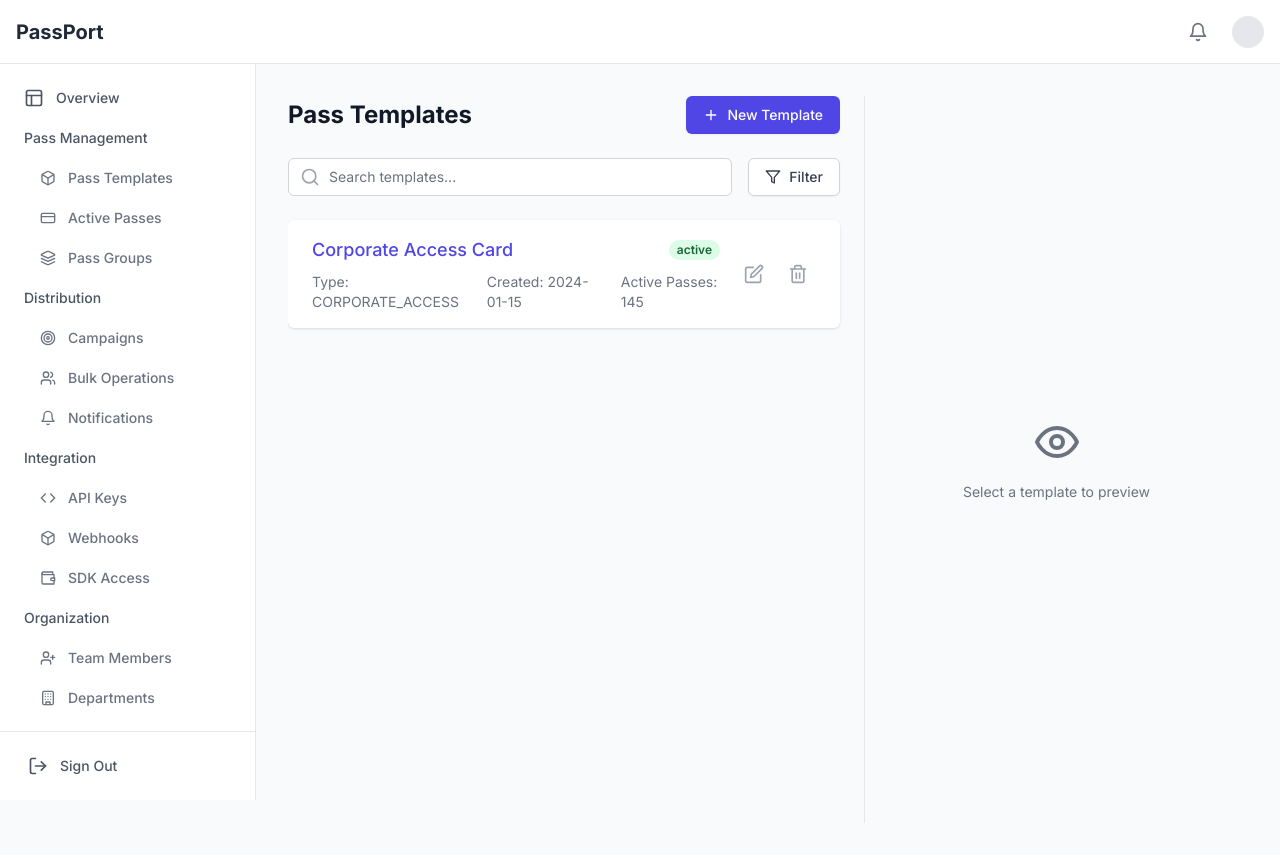
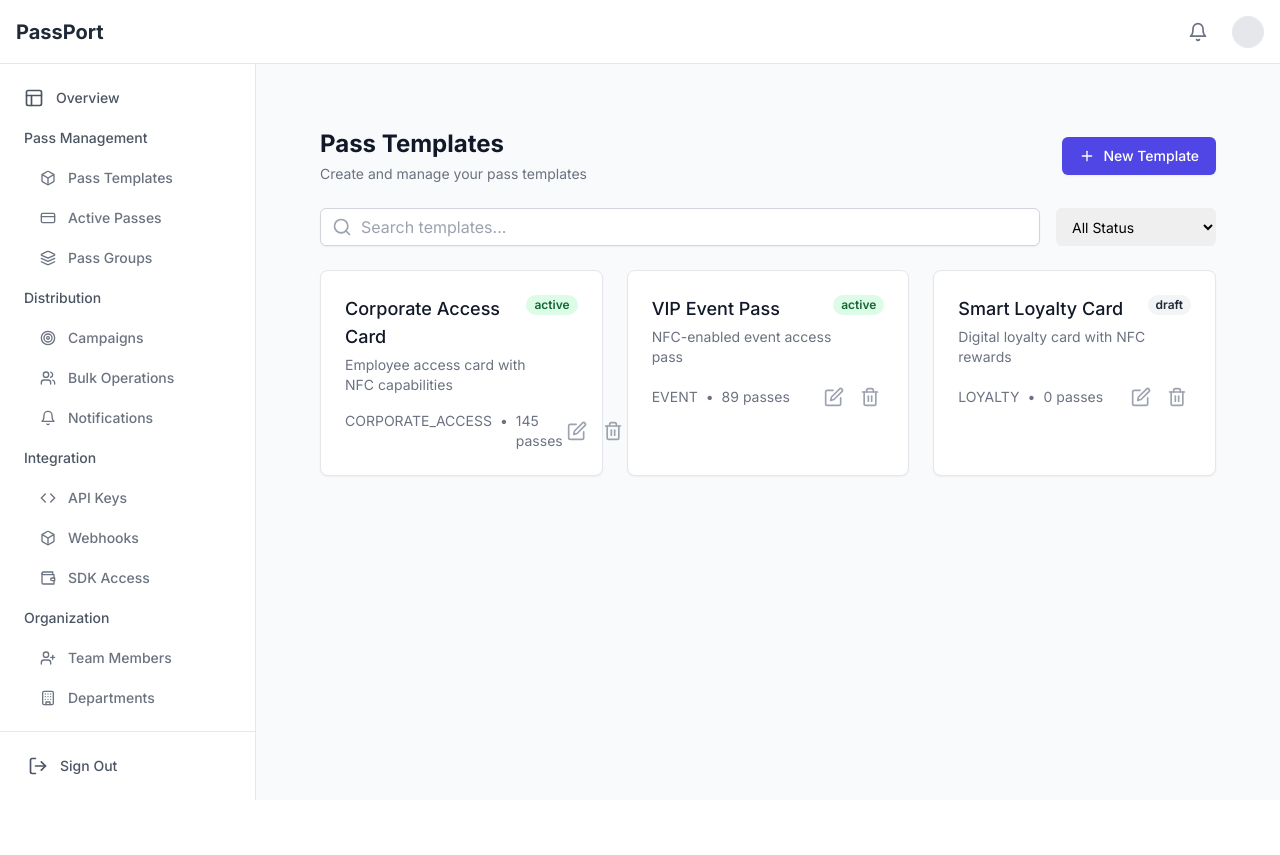
Before and after one commit to jonoairey/wallet-pass-saas, a Next.js app: page /dashboard/passes/templates in a window 1280 px wide. After the commit the page ends 800 px from the top, so only its background shows below. Built offline with nearby package versions, Linux system fonts and the light colour scheme.

Commit message:
couple of changes to template

```diff
--- a/app/dashboard/passes/templates/new/page.tsx
+++ b/app/dashboard/passes/templates/new/page.tsx
@@ -1,3 +1,4 @@
+
 'use client';
 
 import React, { useState } from 'react';
@@ -14,7 +15,19 @@ import {
   Smartphone
 } from 'lucide-react';
 import PassPreview from '@/components/dashboard/PassPreview';
+import PassTemplateBuilder from '@/components/dashboard/PassTemplateBuilder';
 
+export default function NewTemplatePage() {
+  return (
+    <div className="max-w-7xl mx-auto px-4 sm:px-6 lg:px-8">
+      <div className="py-6">
+        <h1 className="text-2xl font-bold text-gray-900">Create New Template</h1>
+        <p className="mt-1 text-sm text-gray-500">Design your pass template with NFC capabilities</p>
+      </div>
+      <PassTemplateBuilder />
+    </div>
+  );
+}
 
 interface FormData {
   name: string;
--- a/app/dashboard/passes/templates/page.tsx
+++ b/app/dashboard/passes/templates/page.tsx
@@ -3,13 +3,8 @@
 import { useState } from 'react';
 import { Plus, Search, Filter, MoreVertical, Edit, Trash2, Eye } from 'lucide-react';
 import Link from 'next/link';
-import PassPreview from '@/components/dashboard/PassPreview';
 
-export default function TemplatesPage() {
-  const [searchQuery, setSearchQuery] = useState('');
-  const [selectedTemplate, setSelectedTemplate] = useState<any>(null);
-  const [previewMode, setPreviewMode] = useState<'front' | 'back'>('front');
-
+// Temporary sample data - will be replaced with database data
 const templates = [
   {
     id: '1',
@@ -18,58 +13,57 @@ export default function TemplatesPage() {
     createdAt: '2024-01-15',
     status: 'active',
     totalPasses: 145,
-      description: 'Standard corporate access card template',
-      primaryColor: '#1E40AF',
-      secondaryColor: '#ffffff',
-      textColor: '#000000',
-      labelColor: '#666666',
-      backgroundColor: '#ffffff',
-      headerFields: [
-        { key: 'role', label: 'Role', value: 'Employee' },
-        { key: 'dept', label: 'Department', value: 'Engineering' }
-      ],
-      primaryFields: [
-        { key: 'name', label: 'Name', value: 'John Doe' }
-      ],
-      secondaryFields: [
-        { key: 'id', label: 'ID', value: 'EMP001' },
-        { key: 'access', label: 'Access Level', value: 'All Areas' }
-      ],
-      auxiliaryFields: [
-        { key: 'validity', label: 'Valid Until', value: '2024-12-31' }
-      ],
-      backFields: [
-        { key: 'emergency', label: 'Emergency Contact', value: '+1 234-567-8900' },
-        { key: 'notes', label: 'Notes', value: 'Building access 24/7' }
-      ],
-      organizationName: 'Tech Corp',
-      barcodeMessage: 'EMP001-TECH-CORP'
+    description: 'Employee access card with NFC capabilities',
   },
-    // Add more template examples...
+  {
+    id: '2',
+    name: 'VIP Event Pass',
+    type: 'EVENT',
+    createdAt: '2024-01-20',
+    status: 'active',
+    totalPasses: 89,
+    description: 'NFC-enabled event access pass',
+  },
+  {
+    id: '3',
+    name: 'Smart Loyalty Card',
+    type: 'LOYALTY',
+    createdAt: '2024-01-25',
+    status: 'draft',
+    totalPasses: 0,
+    description: 'Digital loyalty card with NFC rewards',
+  },
 ];
 
-  const handleTemplateClick = (template: any) => {
-    setSelectedTemplate(template);
-  };
+export default function TemplatesPage() {
+  const [searchQuery, setSearchQuery] = useState('');
+  const [filterStatus, setFilterStatus] = useState('all');
+
+  const filteredTemplates = templates.filter(template => {
+    const matchesSearch = template.name.toLowerCase().includes(searchQuery.toLowerCase()) ||
+                         template.description.toLowerCase().includes(searchQuery.toLowerCase());
+    const matchesStatus = filterStatus === 'all' || template.status === filterStatus;
+    return matchesSearch && matchesStatus;
+  });
 
   return (
-    <div className="flex h-[calc(100vh-73px)]">
-      {/* Left Column - Templates List */}
-      <div className="flex-1 pr-6 overflow-y-auto">
-        <div className="space-y-6">
+    <div className="space-y-6 p-8">
       {/* Header */}
       <div className="flex justify-between items-center">
+        <div>
           <h1 className="text-2xl font-bold text-gray-900">Pass Templates</h1>
+          <p className="mt-1 text-sm text-gray-500">Create and manage your pass templates</p>
+        </div>
         <Link
           href="/dashboard/passes/templates/new"
-              className="inline-flex items-center px-4 py-2 border border-transparent shadow-sm text-sm font-medium rounded-md text-white bg-indigo-600 hover:bg-indigo-700 focus:outline-none focus:ring-2 focus:ring-offset-2 focus:ring-indigo-500"
+          className="inline-flex items-center px-4 py-2 border border-transparent shadow-sm text-sm font-medium rounded-md text-white bg-indigo-600 hover:bg-indigo-700 focus:outline-none"
         >
           <Plus className="h-4 w-4 mr-2" />
           New Template
         </Link>
       </div>
 
-          {/* Search and Filter */}
+      {/* Filters */}
       <div className="flex gap-4">
         <div className="flex-1 relative">
           <input
@@ -77,87 +71,86 @@ export default function TemplatesPage() {
             placeholder="Search templates..."
             value={searchQuery}
             onChange={(e) => setSearchQuery(e.target.value)}
-                className="block w-full pl-10 pr-3 py-2 border border-gray-300 rounded-md leading-5 bg-white placeholder-gray-500 focus:outline-none focus:placeholder-gray-400 focus:ring-1 focus:ring-indigo-500 focus:border-indigo-500 sm:text-sm"
+            className="block w-full pl-10 pr-3 py-2 border border-gray-300 rounded-md leading-5 bg-white shadow-sm focus:outline-none focus:ring-1 focus:ring-indigo-500 focus:border-indigo-500"
           />
           <div className="absolute inset-y-0 left-0 pl-3 flex items-center pointer-events-none">
             <Search className="h-5 w-5 text-gray-400" />
           </div>
         </div>
-            <button className="inline-flex items-center px-4 py-2 border border-gray-300 rounded-md shadow-sm text-sm font-medium text-gray-700 bg-white hover:bg-gray-50 focus:outline-none focus:ring-2 focus:ring-offset-2 focus:ring-indigo-500">
-              <Filter className="h-4 w-4 mr-2" />
-              Filter
-            </button>
+        <select
+          value={filterStatus}
+          onChange={(e) => setFilterStatus(e.target.value)}
+          className="block w-40 pl-3 pr-10 py-2 text-base border-gray-300 focus:outline-none focus:ring-indigo-500 focus:border-indigo-500 sm:text-sm rounded-md"
+        >
+          <option value="all">All Status</option>
+          <option value="active">Active</option>
+          <option value="draft">Draft</option>
+        </select>
       </div>
 
-          {/* Templates List */}
-          <div className="bg-white shadow overflow-hidden sm:rounded-md">
-            <ul className="divide-y divide-gray-200">
-              {templates.map((template) => (
-                <li
+      {/* Templates Grid */}
+      <div className="grid grid-cols-1 gap-6 sm:grid-cols-2 lg:grid-cols-3">
+        {filteredTemplates.map((template) => (
+          <div
             key={template.id}
-                  className={`cursor-pointer ${selectedTemplate?.id === template.id ? 'bg-indigo-50' : ''}`}
-                  onClick={() => handleTemplateClick(template)}
+            className="bg-white rounded-lg border border-gray-200 shadow-sm hover:shadow-md transition-shadow"
           >
-                  <div className="px-6 py-4 flex items-center justify-between hover:bg-gray-50">
-                    <div className="flex-1">
-                      <div className="flex items-center justify-between">
-                        <span className="text-lg font-medium text-indigo-600">
+            <div className="p-6">
+              <div className="flex justify-between items-start">
+                <div>
+                  <h3 className="text-lg font-medium text-gray-900">
+                    <Link href={`/dashboard/passes/templates/${template.id}`} className="hover:text-indigo-600">
                       {template.name}
-                        </span>
+                    </Link>
+                  </h3>
+                  <p className="mt-1 text-sm text-gray-500">{template.description}</p>
+                </div>
                 <span className={`px-2 inline-flex text-xs leading-5 font-semibold rounded-full ${
                   template.status === 'active' ? 'bg-green-100 text-green-800' : 'bg-gray-100 text-gray-800'
                 }`}>
                   {template.status}
                 </span>
               </div>
-                      <div className="mt-2 flex items-center text-sm text-gray-500">
-                        <span className="mr-6">Type: {template.type}</span>
-                        <span className="mr-6">Created: {template.createdAt}</span>
-                        <span>Active Passes: {template.totalPasses}</span>
+              <div className="mt-4 flex justify-between items-center">
+                <div className="flex space-x-2 text-sm text-gray-500">
+                  <span>{template.type}</span>
+                  <span>•</span>
+                  <span>{template.totalPasses} passes</span>
                 </div>
-                    </div>
-                    <div className="ml-4 flex items-center space-x-2">
-                      <button className="p-2 text-gray-400 hover:text-gray-600">
+                <div className="flex space-x-2">
+                  <button
+                    onClick={() => window.location.href = `/dashboard/passes/templates/${template.id}/edit`}
+                    className="p-1 text-gray-400 hover:text-indigo-600"
+                  >
                     <Edit className="h-5 w-5" />
                   </button>
-                      <button className="p-2 text-gray-400 hover:text-red-600">
+                  <button
+                    onClick={() => {
+                      if (confirm('Are you sure you want to delete this template?')) {
+                        // Add delete logic here
+                        console.log('Deleting template:', template.id);
+                      }
+                    }}
+                    className="p-1 text-gray-400 hover:text-red-600"
+                  >
                     <Trash2 className="h-5 w-5" />
                   </button>
                 </div>
               </div>
-                </li>
-              ))}
-            </ul>
             </div>
           </div>
+        ))}
       </div>
 
-      {/* Right Column - Preview */}
-      <div className="w-96 border-l bg-gray-50 p-6">
-        {selectedTemplate ? (
-          <div className="space-y-6">
-            <div className="flex justify-between items-center">
-              <h2 className="text-lg font-medium text-gray-900">Template Preview</h2>
-              <button
-                onClick={() => setPreviewMode(previewMode === 'front' ? 'back' : 'front')}
-                className="inline-flex items-center px-3 py-1 border border-gray-300 rounded-md text-sm font-medium text-gray-700 bg-white hover:bg-gray-50"
-              >
-                <Eye className="h-4 w-4 mr-2" />
-                {previewMode === 'front' ? 'Show Back' : 'Show Front'}
-              </button>
-            </div>
-            <PassPreview
-              mode={previewMode}
-              data={selectedTemplate}
-            />
-          </div>
-        ) : (
-          <div className="flex flex-col items-center justify-center h-full text-gray-500">
-            <Eye className="h-12 w-12 mb-4" />
-            <p className="text-sm">Select a template to preview</p>
+      {/* Empty State */}
+      {filteredTemplates.length === 0 && (
+        <div className="text-center py-12">
+          <h3 className="mt-2 text-sm font-medium text-gray-900">No templates found</h3>
+          <p className="mt-1 text-sm text-gray-500">
+            {searchQuery ? 'Try adjusting your search terms.' : 'Get started by creating a new template.'}
+          </p>
         </div>
       )}
     </div>
-    </div>
   );
 }
```
Lines whose indentation alone changed are shown as unchanged.
